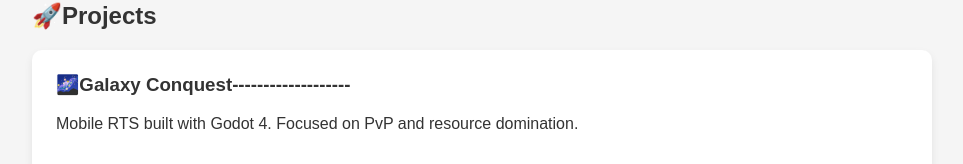
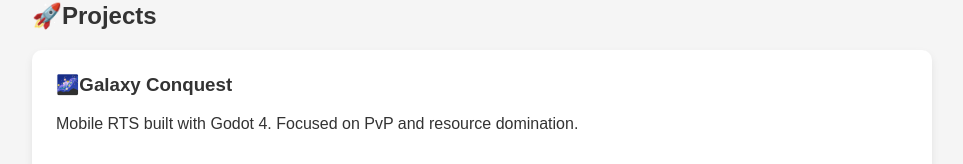
Before and after one commit to Raul-Rod/raul-rod.github.io, a React (Create React App) app: page / in a window 1280 px wide. Shown: the part 421-585 px from the top of the page, without its empty margins (158-1121 px from the left). Built offline with nearby package versions, Linux system fonts and the light colour scheme.

Commit message:
Update App

```diff
--- a/src/App.js
+++ b/src/App.js
@@ -30,7 +30,7 @@ function App() {
         <h2>🚀Projects</h2>
         <div className="projects">
           <div className="project-card">
-            <h3>🌌Galaxy Conquest-------------------</h3>
+            <h3>🌌Galaxy Conquest</h3>
             <p>Mobile RTS built with Godot 4. Focused on PvP and resource domination.</p>
           </div>
           <div className="project-card">
```
